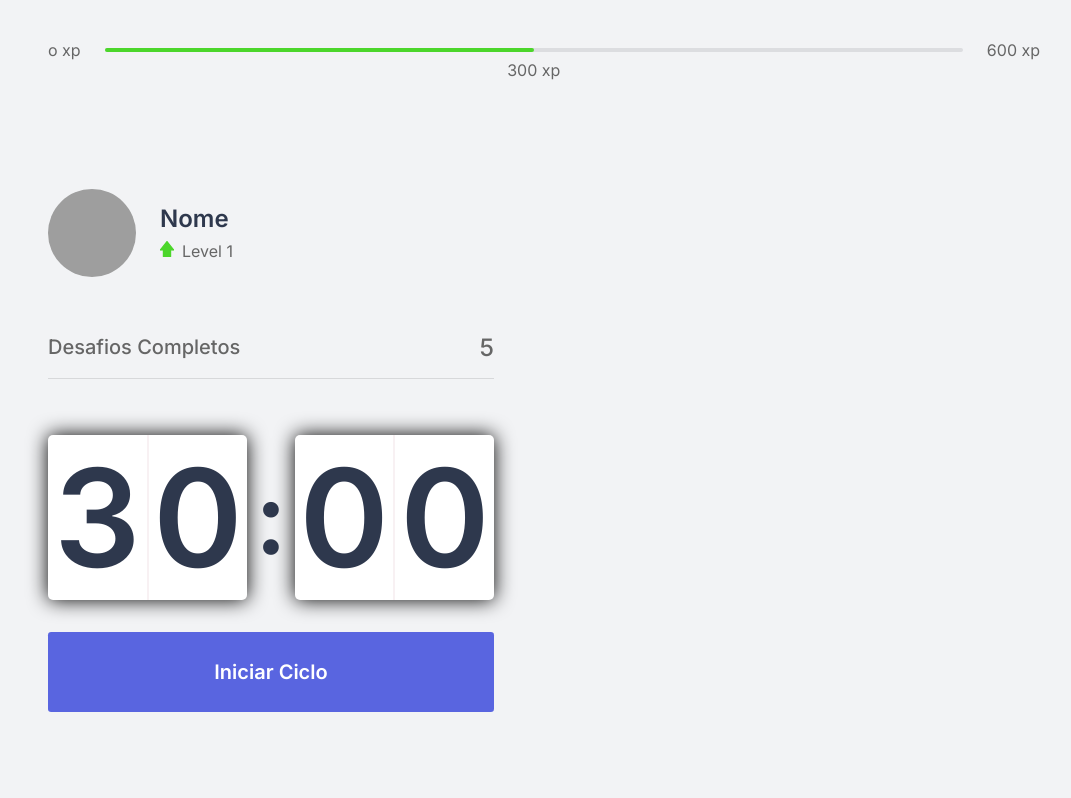
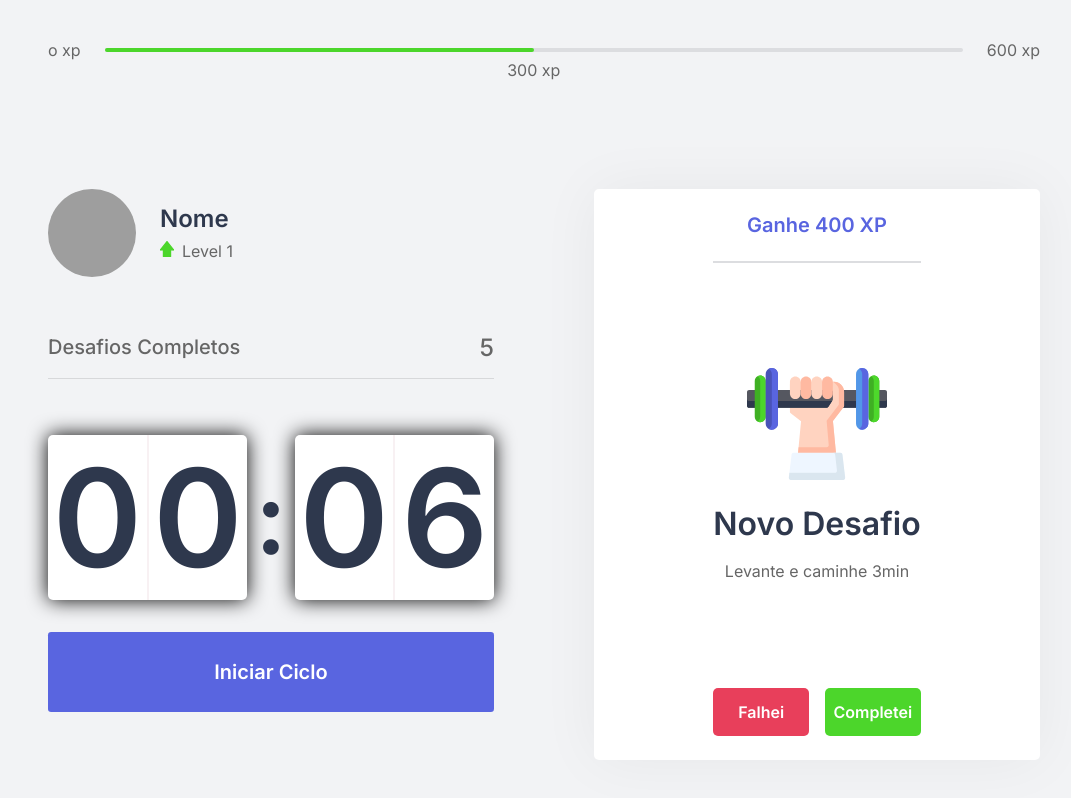
Before and after one commit to Valirio/nlw4React, a Next.js app: page / in a window 1280 px wide. Shown: the top 798 px of the page, without its empty margins (96-1167 px from the left). Built offline with nearby package versions, Linux system fonts and the light colour scheme; grey boxes are pictures that could not be loaded.

Commit message:
last commit

```diff
--- /dev/null
+++ b/src/components/ChallengeBox.tsx
@@ -0,0 +1,34 @@
+import styles from  '../styles/components/ChallengeBox.module.css';
+
+export function ChallengeBox(){
+const hasActiveChallenge = true;
+
+    return (
+        <div className={styles.challengeBoxContainer}>
+            {hasActiveChallenge ? (
+                <div className={styles.challengeActive}>
+                    <header>Ganhe 400 XP</header>
+
+                    <main>
+                        <img src="icons/body.svg"/>
+                        <strong>Novo Desafio</strong>
+                        <p>Levante e caminhe 3min</p>
+                    </main>
+
+                    <footer>
+                        <button type="button" className={styles.challengeFailedButton}>Falhei</button>
+                        <button type="button" className={styles.challengeSucceededButton}>Completei</button>
+                    </footer>
+                </div>
+            ):(
+                <div className={styles.challengeBoxNotActive}>
+                <strong>Finalize o siclo</strong>
+                <p>
+                    <img src="icons/level-up.svg" alt="Level Up"/>
+                    Avance para o próximo nível
+                </p>
+            </div>
+            )}
+        </div>
+    )
+}
--- a/src/components/CountDown.tsx
+++ b/src/components/CountDown.tsx
@@ -7,9 +7,9 @@
 
 export function CountDonw(){
 
-    const [time, setTime] = useState(30 * 60);
-
+    const [time, setTime] = useState(0.1 * 60);
     const [isActive, setIsActive] = useState(false);
+    const [hasFinished, setHasFinished] = useState(false);
 
     const minutes = Math.floor(time/60);
     const seconds = time % 60;
@@ -24,7 +24,7 @@
     function resetCountDonw(){
         clearTimeout(countDonwTimeout);
         setIsActive(false);
-        setTime(30*60);
+        setTime(0.1*60);
     }
 
     useEffect(()=>{
@@ -32,6 +32,10 @@
             countDonwTimeout = setTimeout(()=>{
                 setTime(time -1);
             },1000)
+        }else if(isActive && time === 0){
+            setHasFinished(true);
+            setIsActive(false);
+            setTime(0.1*60);
         }
     }, [isActive, time])
     return(
@@ -48,6 +52,16 @@
                 </div>
             </div>
 
+            {hasFinished ? (
+                <button
+                disabled
+                type="button"
+                className={styles.countDonwButton}
+                >
+                    Ciclo Terminado
+                </button>
+            ): (
+                <>
                     {isActive ? (
                         <button
                         type="button"
@@ -65,6 +79,10 @@
                             Iniciar Ciclo
                         </button>
                     )}
+                </>
+            )}
+
+
 
 
         </div>
--- a/src/pages/index.tsx
+++ b/src/pages/index.tsx
@@ -1,11 +1,14 @@
+import Head from 'next/head';
+
 import { CompletedChallenges } from "../components/CompletedChallenges";
 import { CountDonw } from "../components/CountDown";
 import { ExperienceBar } from "../components/ExperienceBar";
 import { Profile } from "../components/Profile";
 
-import Head from 'next/head';
+
 
 import styles from '../styles/pages/Home.module.css';
+import { ChallengeBox } from "../components/ChallengeBox";
 
 export default function Home() {
   return (
@@ -22,7 +25,9 @@
           <CompletedChallenges/>
           <CountDonw/>
         </div>
-        <div></div>
+        <div>
+        <ChallengeBox/>
+        </div>
       </section>
     </div>
   )
--- /dev/null
+++ b/src/styles/components/ChallengeBox.module.css
@@ -0,0 +1,110 @@
+.challengeBoxContainer{
+    height: 100%;
+
+    background: var(--white);
+    border-radius: 5px;
+    box-shadow: 0 0 60px rgba(0, 0, 0, 0.05);
+    padding: 1.5rem 2rem;
+
+    display: flex;
+    flex-direction: column;
+    align-items: center;
+    justify-content: center;
+
+    text-align: center;
+
+}
+
+.hallengeBoxNotActive{
+    display: flex;
+    flex-direction: column;
+    align-items: center;
+
+}
+.hallengeBoxNotActive strong{
+    font-size: 1.5rem;
+    font-weight: 500;
+    line-height: 1.4;
+}
+
+.hallengeBoxNotActive p{
+    display: flex;
+    flex-direction: column;
+    align-items: center;
+    line-height: 1.4;
+    max-width: 70%;
+    margin-top: 3rem;
+}
+
+.hallengeBoxNotActive p img{
+    margin-bottom: 1rem;
+}
+
+
+.challengeActive{
+    height: 100%;
+
+    display: flex;
+    flex-direction: column;
+}
+
+.challengeActive header{
+   color: var(--blue);
+   font-weight: 600;
+   font-size: 1.25rem;
+   padding: 0 2rem 1.5rem;
+   border-bottom: 2px solid var(--gray-line);
+}
+
+.challengeActive main{
+    flex: 1;
+    display: flex;
+    flex-direction: column;
+    align-items: center;
+    justify-content: center;
+}
+
+.challengeActive main strong{
+    font-size: 2rem;
+    font-weight: 600;
+    color: var(--title);
+    margin: 1.5rem 0 1rem;
+}
+
+.challengeActive main p{
+    line-height: 1.5;
+}
+
+.challengeActive footer{
+    display: grid;
+    grid-template-columns: 1fr 1fr;
+    gap: 1rem;
+}
+
+.challengeActive footer button{
+    height: 3rem;
+
+    display: flex;
+    align-items: center;
+    justify-content: center;
+
+    border: 0;
+    border-radius: 5px;
+
+    color: var(--white);
+
+    font-size: 1rem;
+    font-weight: 600;
+
+    transition: filter 0.2s;
+}
+.challengeActive footer button.challengeFailedButton{
+    background: var(--red);
+}
+.challengeActive footer button.challengeSucceededButton{
+    background: var(--green);
+}
+
+.challengeActive footer button:hover{
+    filter: brightness(0.9);
+}
--- a/src/styles/components/CountDonw.module.css
+++ b/src/styles/components/CountDonw.module.css
@@ -57,7 +57,7 @@
     transition: background-color 0.2s;
 }
 
-.countDonwButton:hover{
+.countDonwButton:not(:disabled):hover{
     background: var(--blue-dark);
 }
 
@@ -66,7 +66,13 @@
     color: var(--title);
 }
 
-.countDonwButtonActive:hover{
+.countDonwButtonActive:not(:disabled):hover{
     background: var(--red);
     color: var(--white);
 }
+
+.countDonwButton:disabled{
+    background: var(--white);
+    color: var(--text);
+    cursor: not-allowed;
+}
```
Lines whose indentation alone changed are shown as unchanged.
